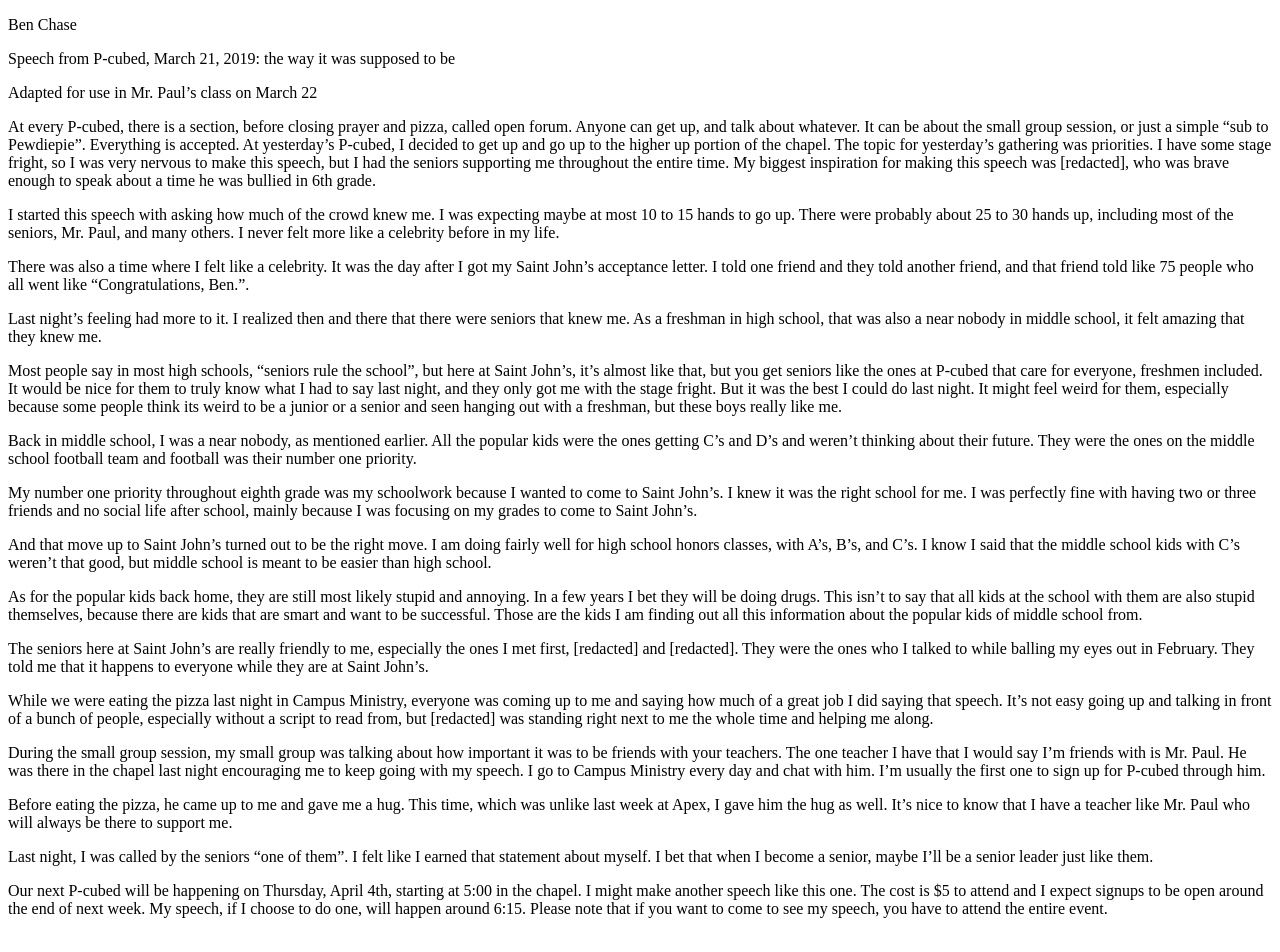
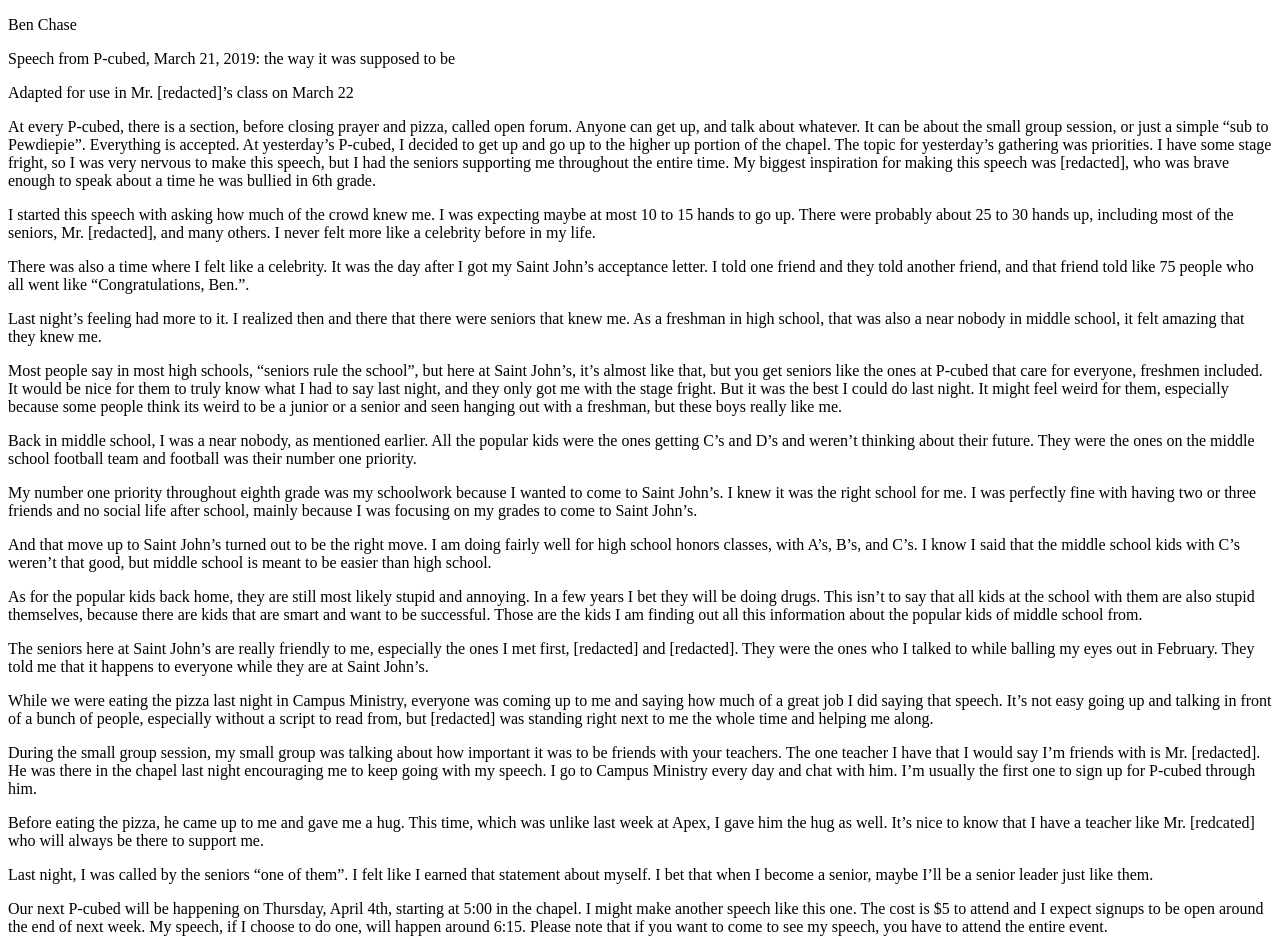
Before and after one commit to benchase1/file, a plain HTML site: page pcubed-032219.html in a window 1280 px wide. Drawn offline with Linux system fonts and the light colour scheme.

Commit message:
Update pcubed-032219.html

```diff
--- a/pcubed-032219.html
+++ b/pcubed-032219.html
@@ -8,7 +8,7 @@
 
 <p>Speech from P-cubed, March 21, 2019: the way it was supposed to be</p>
 
-<p>Adapted for use in Mr. Paul&rsquo;s class on March 22</p>
+<p>Adapted for use in Mr. [redacted]&rsquo;s class on March 22</p>
 
 <p></p>
 
@@ -16,7 +16,7 @@
 
 <p></p>
 
-<p>I started this speech with asking how much of the crowd knew me. I was expecting maybe at most 10 to 15 hands to go up. There were probably about 25 to 30 hands up, including most of the seniors, Mr. Paul, and many others. I never felt more like a celebrity before in my life.</p>
+<p>I started this speech with asking how much of the crowd knew me. I was expecting maybe at most 10 to 15 hands to go up. There were probably about 25 to 30 hands up, including most of the seniors, Mr. [redacted], and many others. I never felt more like a celebrity before in my life.</p>
 
 <p></p>
 
@@ -54,11 +54,11 @@
 
 <p></p>
 
-<p>During the small group session, my small group was talking about how important it was to be friends with your teachers. The one teacher I have that I would say I&rsquo;m friends with is Mr. Paul. He was there in the chapel last night encouraging me to keep going with my speech. I go to Campus Ministry every day and chat with him. I&rsquo;m usually the first one to sign up for P-cubed through him.</p>
+<p>During the small group session, my small group was talking about how important it was to be friends with your teachers. The one teacher I have that I would say I&rsquo;m friends with is Mr. [redacted]. He was there in the chapel last night encouraging me to keep going with my speech. I go to Campus Ministry every day and chat with him. I&rsquo;m usually the first one to sign up for P-cubed through him.</p>
 
 <p></p>
 
-<p>Before eating the pizza, he came up to me and gave me a hug. This time, which was unlike last week at Apex, I gave him the hug as well. It&rsquo;s nice to know that I have a teacher like Mr. Paul who will always be there to support me.</p>
+<p>Before eating the pizza, he came up to me and gave me a hug. This time, which was unlike last week at Apex, I gave him the hug as well. It&rsquo;s nice to know that I have a teacher like Mr. [redcated] who will always be there to support me.</p>
 
 <p></p>
 
```
